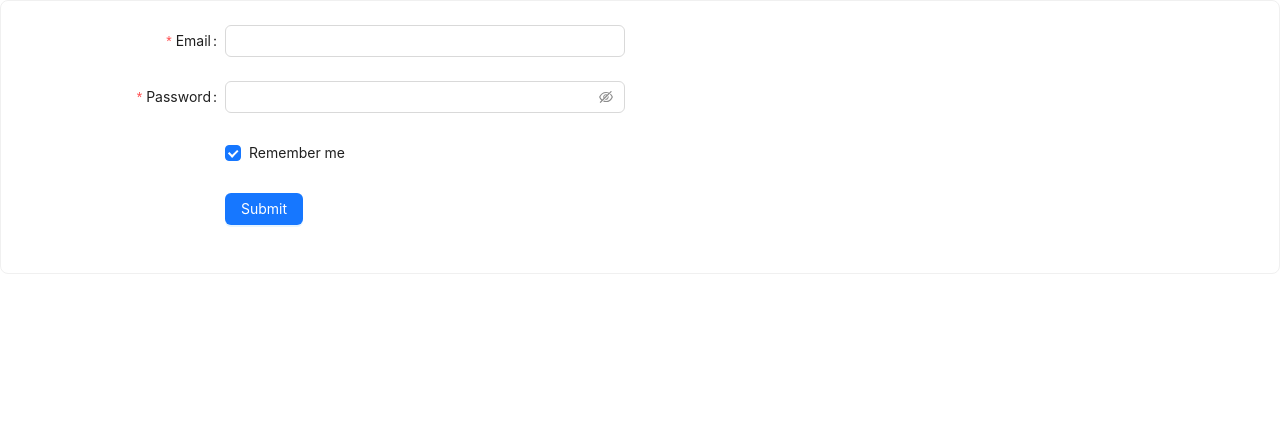
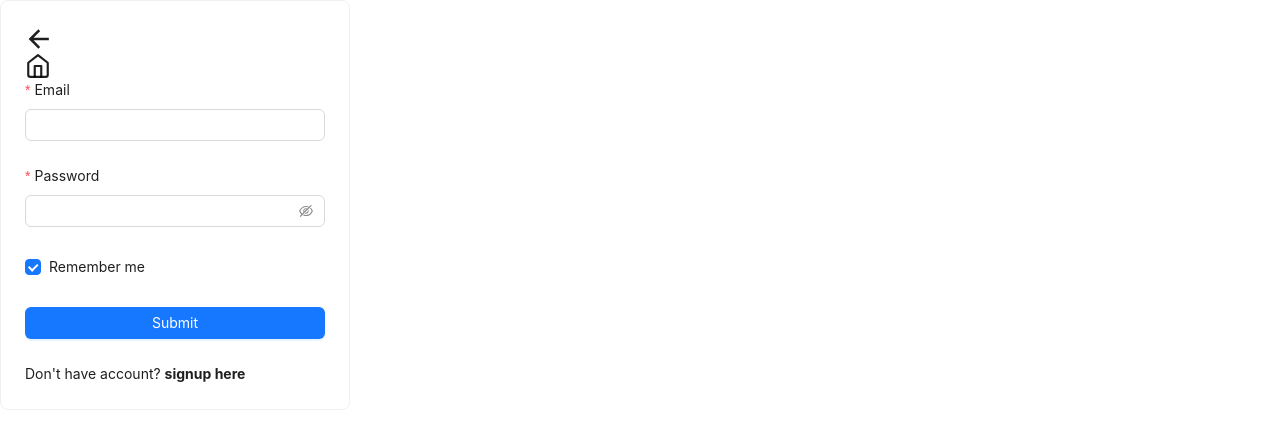
Before and after one commit to theavnishkumar/online-auction-system, a React (Vite) app in the folder client/: page /login in a window 1280 px wide. Shown: the top 448 px of the page. Built offline with nearby package versions, Linux system fonts and the light colour scheme.

Commit message:
added login & signup page

```diff
--- a/client/package.json
+++ b/client/package.json
@@ -10,9 +10,12 @@
     "preview": "vite preview"
   },
   "dependencies": {
+    "@ant-design/icons": "^5.4.0",
     "antd": "^5.19.3",
+    "axios": "^1.7.2",
     "react": "^18.3.1",
     "react-dom": "^18.3.1",
+    "react-icons": "^5.2.1",
     "react-router-dom": "^6.25.1"
   },
   "devDependencies": {
--- a/client/src/pages/Login.jsx
+++ b/client/src/pages/Login.jsx
@@ -1,37 +1,74 @@
-import {
-  Avatar,
-  Button,
-  Card,
-  Checkbox,
-  Flex,
-  Form,
-  Input,
-  Space,
-  Typography,
-} from "antd";
+import { Button, Card, Checkbox, Form, Input } from "antd";
+import { FiHome } from "react-icons/fi";
+import { IoArrowBackSharp } from "react-icons/io5";
+import { useNavigate } from "react-router-dom";
+import axios from "axios";
+import { useState } from "react";
+
+const VITE_API = `${import.meta.env.VITE_API}`;
 
 const Login = () => {
+  const navigate = useNavigate();
+
+  const [error, setError] = useState("");
+  const [formData, setformData] = useState({
+    email: "",
+    password: "",
+  });
+
+  const handleSubmit = async (e) => {
+    e.preventDefault();
+    if (!formData.email || !formData.password) {
+      return setError("All fields are required");
+    }
+    try {
+      await axios.post(`${VITE_API}/api/login`, formData);
+      navigate("/");
+    } catch (error) {
+      if (error.response) {
+        setError(error.response.data.error);
+      } else {
+        console.log(error);
+      }
+    }
+  };
+
   return (
     <div className="min-h-svh min-w-full flex flex-col items-center justify-center">
-      <Card bordered={true} style={{}}>
+      <Card
+        bordered={true}
+        style={{
+          width: 350,
+        }}
+      >
+        <div className="flex justify-between px-4 pb-4">
+          <IoArrowBackSharp
+            size={28}
+            style={{ cursor: "pointer" }}
+            onClick={() => navigate(-1)}
+          />
+          <FiHome
+            size={26}
+            style={{ cursor: "pointer" }}
+            onClick={() => navigate("/")}
+          />
+        </div>
+        {error && (
+          <span className="block px-3 pb-2 text-red-600 font-semibold">
+            {error}
+          </span>
+        )}
         <Form
-          name="basic"
-          labelCol={{
-            span: 8,
-          }}
-          wrapperCol={{
-            span: 16,
-          }}
+          name="layout"
           style={{
-            maxWidth: 600,
-            mminWidth: 300,
+            width: "100%",
           }}
           initialValues={{
             remember: true,
           }}
-          // onFinish={onFinish}
-          // onFinishFailed={onFinishFailed}
           autoComplete="off"
+          layout="vertical"
+          onSubmitCapture={handleSubmit}
         >
           <Form.Item
             label="Email"
@@ -43,7 +80,12 @@ const Login = () => {
               },
             ]}
           >
-            <Input />
+            <Input
+              onChange={(e) =>
+                setformData({ ...formData, email: e.target.value })
+              }
+              value={formData.email}
+            />
           </Form.Item>
 
           <Form.Item
@@ -56,31 +98,33 @@ const Login = () => {
               },
             ]}
           >
-            <Input.Password />
+            <Input.Password
+              onChange={(e) =>
+                setformData({ ...formData, password: e.target.value })
+              }
+              value={formData.password}
+            />
           </Form.Item>
 
-          <Form.Item
-            name="remember"
-            valuePropName="checked"
-            wrapperCol={{
-              offset: 8,
-              span: 16,
-            }}
-          >
+          <Form.Item name="remember" valuePropName="checked">
             <Checkbox>Remember me</Checkbox>
           </Form.Item>
 
-          <Form.Item
-            wrapperCol={{
-              offset: 8,
-              span: 16,
-            }}
-          >
-            <Button type="primary" htmlType="submit">
+          <Form.Item>
+            <Button type="primary" htmlType="submit" block>
               Submit
             </Button>
           </Form.Item>
         </Form>
+        <span className="text-center block">
+          Don&apos;t have account?{" "}
+          <b
+            className="cursor-pointer text-blue-600"
+            onClick={() => navigate("/signup")}
+          >
+            signup here
+          </b>
+        </span>
       </Card>
     </div>
   );
--- a/client/src/pages/Signup.jsx
+++ b/client/src/pages/Signup.jsx
@@ -1,7 +1,156 @@
-import React from "react";
+import { Button, Card, Checkbox, Form, Input } from "antd";
+import { FiHome } from "react-icons/fi";
+import { IoArrowBackSharp } from "react-icons/io5";
+import { useNavigate } from "react-router-dom";
+import { useState } from "react";
+import axios from "axios";
+
+const VITE_API = `${import.meta.env.VITE_API}`;
 
 const Signup = () => {
-  return <div>Signup</div>;
+  const navigate = useNavigate();
+
+  const [formData, setformData] = useState({
+    name: "",
+    email: "",
+    password: "",
+  });
+  const [error, setError] = useState("");
+
+  const handleSubmit = async (e) => {
+    e.preventDefault();
+    if (
+      formData.name === "" ||
+      formData.email === "" ||
+      formData.password === ""
+    ) {
+      return alert("All fields are required");
+    }
+    try {
+      await axios.post(`${VITE_API}/api/signup`, formData);
+      navigate("/login");
+    } catch (error) {
+      if (error.response && error.response.status === 409) {
+        setError(error.response.data.error);
+      } else {
+        console.log(error);
+      }
+    }
+  };
+
+  return (
+    <div className="min-h-svh min-w-full flex flex-col items-center justify-center">
+      <Card
+        bordered={true}
+        style={{
+          width: 350,
+        }}
+      >
+        <div className="flex justify-between px-4 pb-4">
+          <IoArrowBackSharp
+            size={28}
+            style={{ cursor: "pointer" }}
+            onClick={() => navigate(-1)}
+          />
+          <FiHome
+            size={26}
+            style={{ cursor: "pointer" }}
+            onClick={() => navigate("/")}
+          />
+        </div>
+        {error && (
+          <span className="block px-3 pb-2 text-red-600 font-semibold">
+            {error}
+          </span>
+        )}
+        <Form
+          name="layout"
+          style={{
+            width: "100%",
+          }}
+          initialValues={{
+            remember: true,
+          }}
+          autoComplete="off"
+          layout="vertical"
+          onSubmitCapture={handleSubmit}
+        >
+          <Form.Item
+            label="Name"
+            name="name"
+            rules={[
+              {
+                required: true,
+                message: "Please input your name!",
+              },
+            ]}
+          >
+            <Input
+              onChange={(e) =>
+                setformData({ ...formData, name: e.target.value })
+              }
+              value={formData.name}
+            />
+          </Form.Item>
+
+          <Form.Item
+            label="Email"
+            name="email"
+            rules={[
+              {
+                required: true,
+                message: "Please input your email!",
+              },
+            ]}
+          >
+            <Input
+              onChange={(e) =>
+                setformData({ ...formData, email: e.target.value })
+              }
+              value={formData.email}
+            />
+          </Form.Item>
+
+          <Form.Item
+            label="Password"
+            name="password"
+            rules={[
+              {
+                required: true,
+                message: "Please input your password!",
+              },
+            ]}
+          >
+            <Input.Password
+              onChange={(e) =>
+                setformData({ ...formData, password: e.target.value })
+              }
+              value={formData.password}
+            />
+          </Form.Item>
+
+          <Form.Item name="remember" valuePropName="checked">
+            <Checkbox>Remember me</Checkbox>
+          </Form.Item>
+
+          <Form.Item>
+            <Button type="primary" htmlType="submit" block>
+              Signup
+            </Button>
+          </Form.Item>
+        </Form>
+        <span className="text-center block">
+          Already have account?{" "}
+          <b
+            className="cursor-pointer text-blue-600"
+            onClick={() => navigate("/login")}
+          >
+            login here
+          </b>
+        </span>
+      </Card>
+    </div>
+  );
 };
 
 export default Signup;
```
Also changed, not shown: client/src/main.jsx (+1 -6 lines), 2 other files (tests, documents, lock files or other folders).
